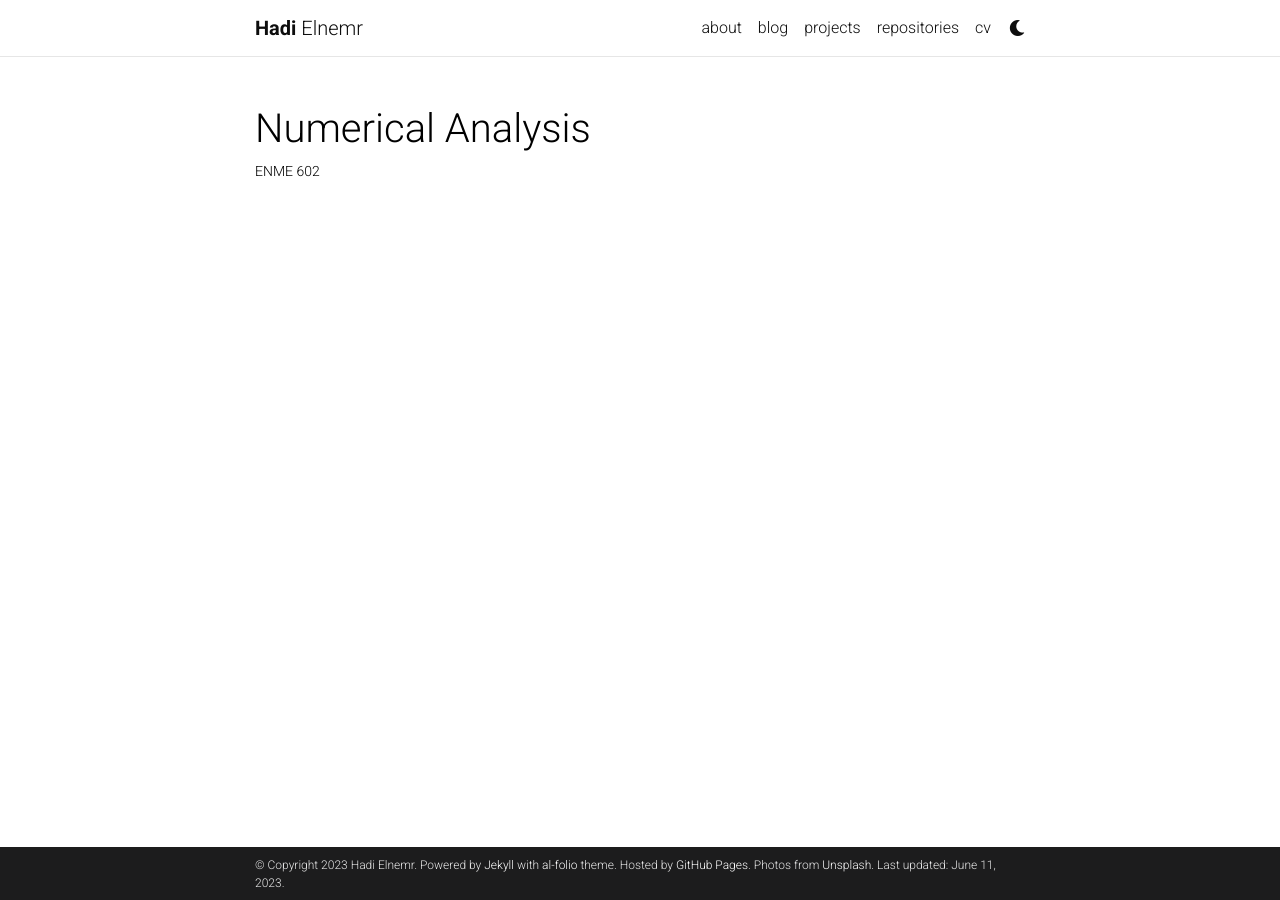
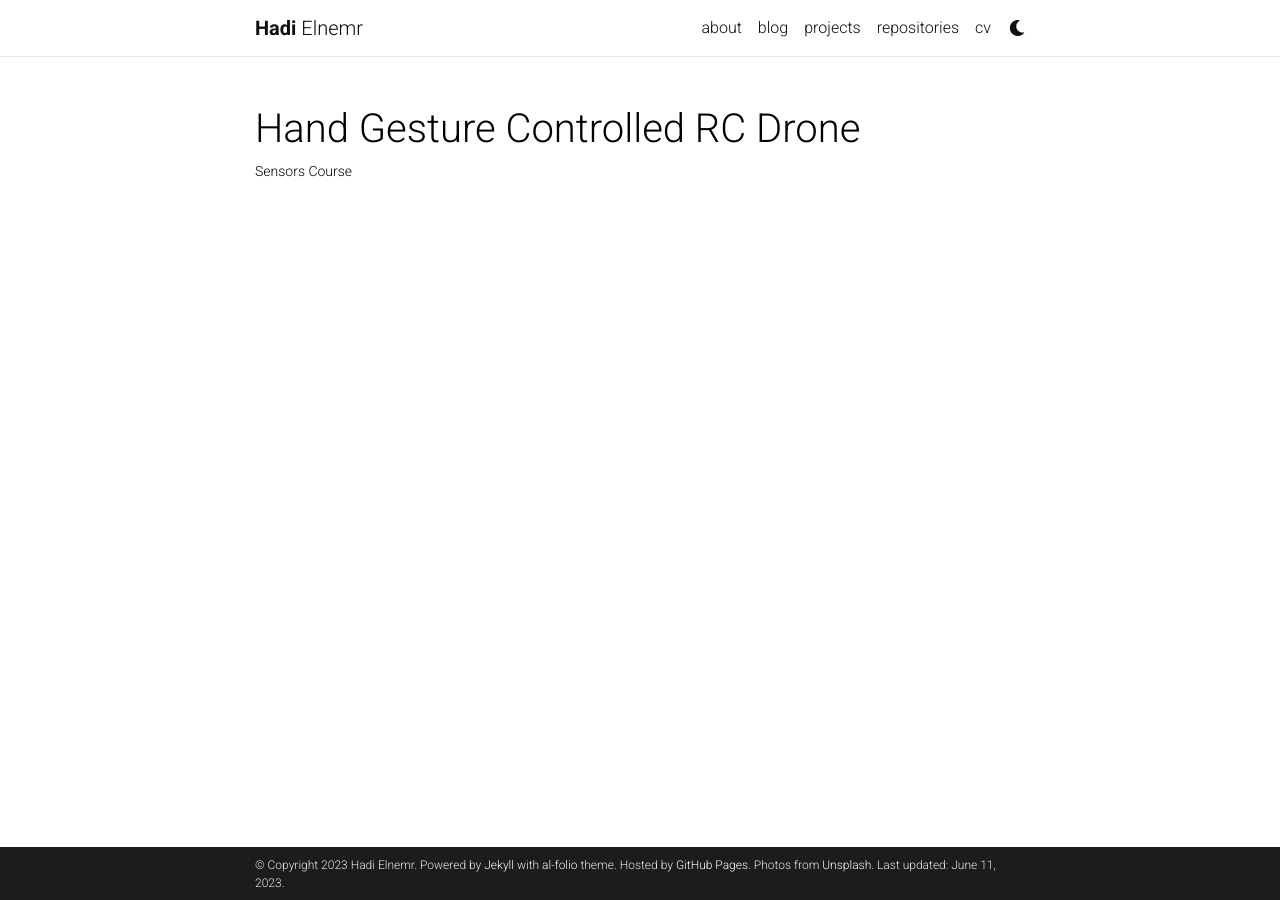
Before and after one commit to HadiElnemr/HadiElnemr.github.io, a Jekyll site: the page built from _projects/hand_gesture_controlled_rc_drone.markdown, in a window 1280 px wide. Built offline with Jekyll 4.4.1, drawn with Linux system fonts in a browser that asks for light colours; full-size pictures stand in for the smaller copies a plugin makes; comment, search, counter and statistics services are not loaded; a style sheet for code colours, icons or effects is not loaded.

Commit message:
2 projects names modified

```diff
--- a/_projects/hand_gesture_controlled_rc_drone.markdown
+++ b/_projects/hand_gesture_controlled_rc_drone.markdown
@@ -1,9 +1,9 @@
 ---
 layout: page
-title: Numerical Analysis
-description: ENME 602
-img:  /assets/img/Numerics_icon.jpeg
+title: Hand Gesture Controlled RC Drone
+description: Sensors Course
+# img:  /assets/img/Numerics_icon.jpeg
 importance: 4
-github:
+github: HadiElnemr/Hand-Gesture-Controlled-Drone
 category: Course Project
 ---
```
Also changed, not shown: _projects/4_dof_robot_arm.markdown (+4 -4 lines).
